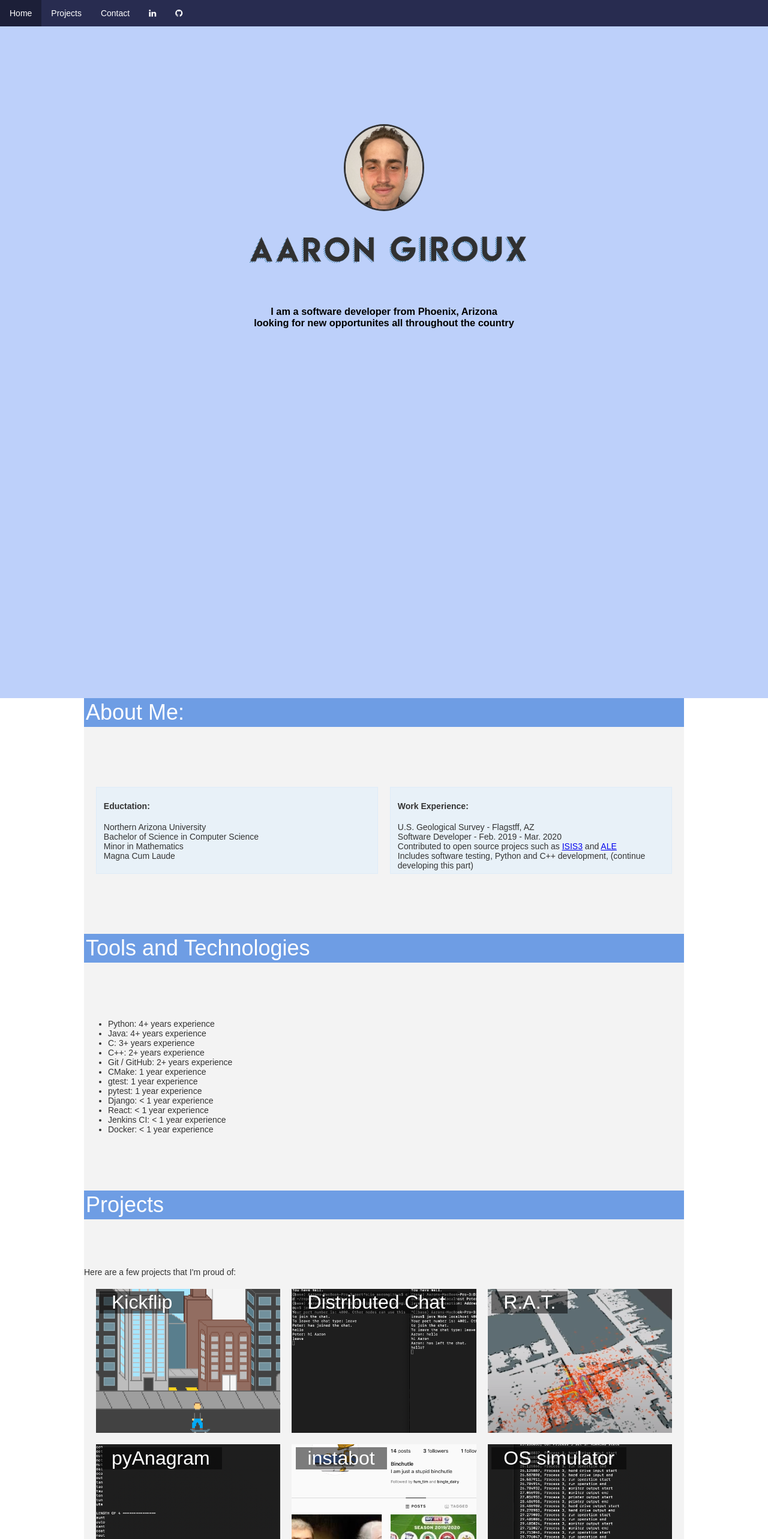
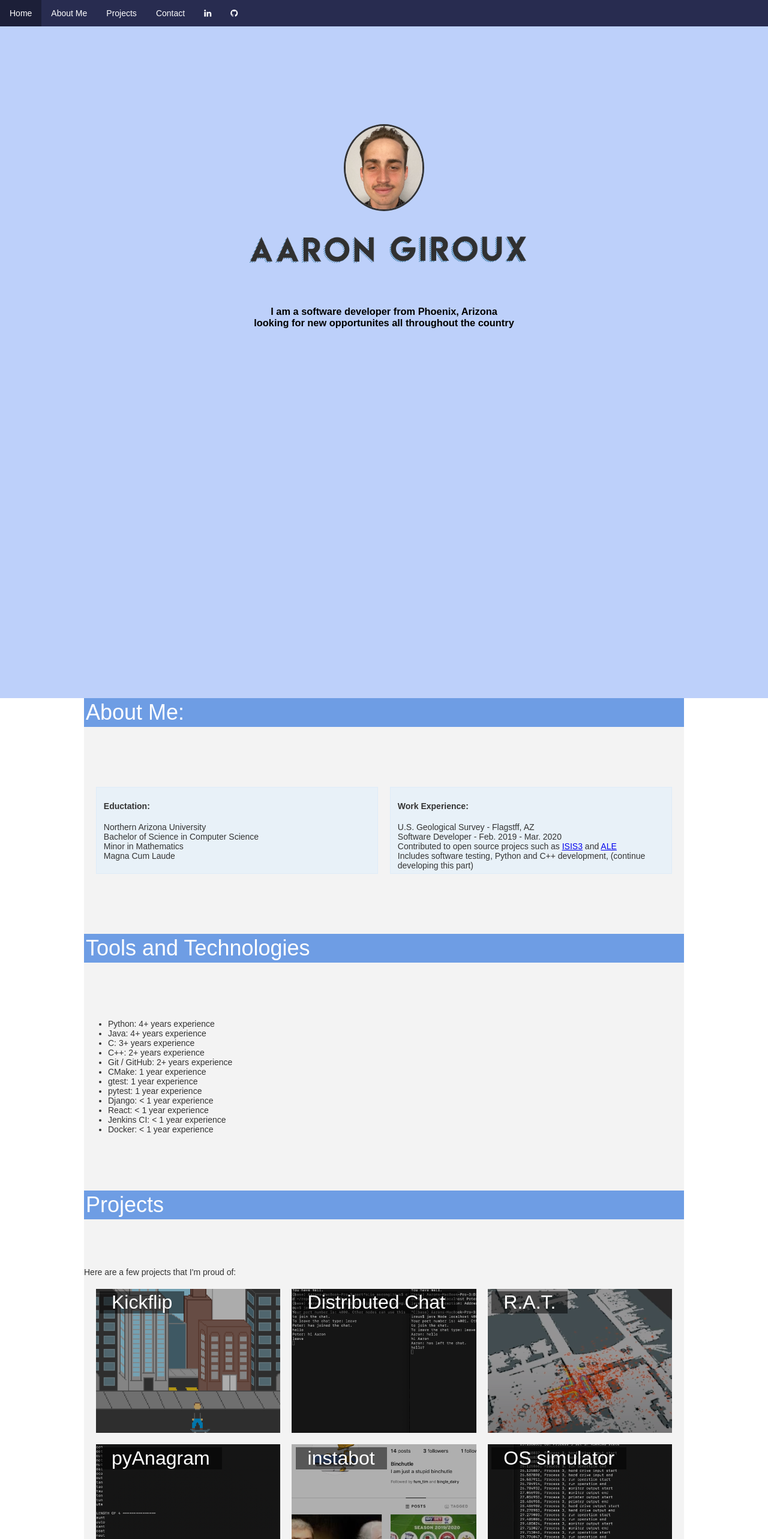
Before and after one commit to paarongiroux/portfolioWebsite, a React (Create React App) app: page / in a window 1280 px wide. Shown: the top 2566 px of the page at 60% size. Built offline with nearby package versions, Linux system fonts and the light colour scheme.

Commit message:
adds hover interactions to the project thumbnails

```diff
--- a/src/NavBar.js
+++ b/src/NavBar.js
@@ -10,7 +10,8 @@ class NavBar extends React.Component {
                 <link rel="stylesheet" href="https://maxcdn.bootstrapcdn.com/font-awesome/4.4.0/css/font-awesome.min.css"></link>
                 <ul className = "navul">
                     <li className = "navli"><Link to="/">Home</Link></li>
-                    <li className = "navli"><Link to="/projects">Projects</Link></li>
+                    <li className = "navli"><a href="#about">About Me</a></li>
+                    <li className = "navli"><a href="#projects">Projects</a></li>
                     <li className = "navli"><Link to="/contact">Contact</Link></li>
                     <li className = "navli"><a href="http://linkedin.com/in/pagiroux"><i class="fa fa-linkedin"></i></a></li>
                     <li className = "navli"><a href="http://github.com/paarongiroux"><i class="fa fa-github"></i></a></li>
--- a/src/home.js
+++ b/src/home.js
@@ -31,7 +31,7 @@ class Home extends React.Component {
                         </h3>
                     </div>
                     <div className="sectionContent0">
-                        <div className="sectionTitle">About Me:</div>
+                        <div className="sectionTitle" id="about">About Me:</div>
                         <div className="sectionContent1">
                         <div className="aboutGrid">
                         <div className="experienceCard">
@@ -80,7 +80,7 @@ class Home extends React.Component {
                         </div>
 
 
-                        <div className="sectionTitle"> Projects </div>
+                        <div className="sectionTitle" id="projects"> Projects </div>
                         <div className="sectionContent1">
 
                         Here are a few projects that I'm proud of:
--- a/src/index.css
+++ b/src/index.css
@@ -144,6 +144,15 @@ body {
     min-width: 100%;
     object-fit: cover;
     vertical-align: bottom;
+    filter: brightness(70%);
+}
+
+.projectImage:hover {
+    max-height: 100%;
+    min-width: 100%;
+    object-fit: cover;
+    vertical-align: bottom;
+    filter: brightness(100%);
 }
 
 .projectTextBlock {
```
